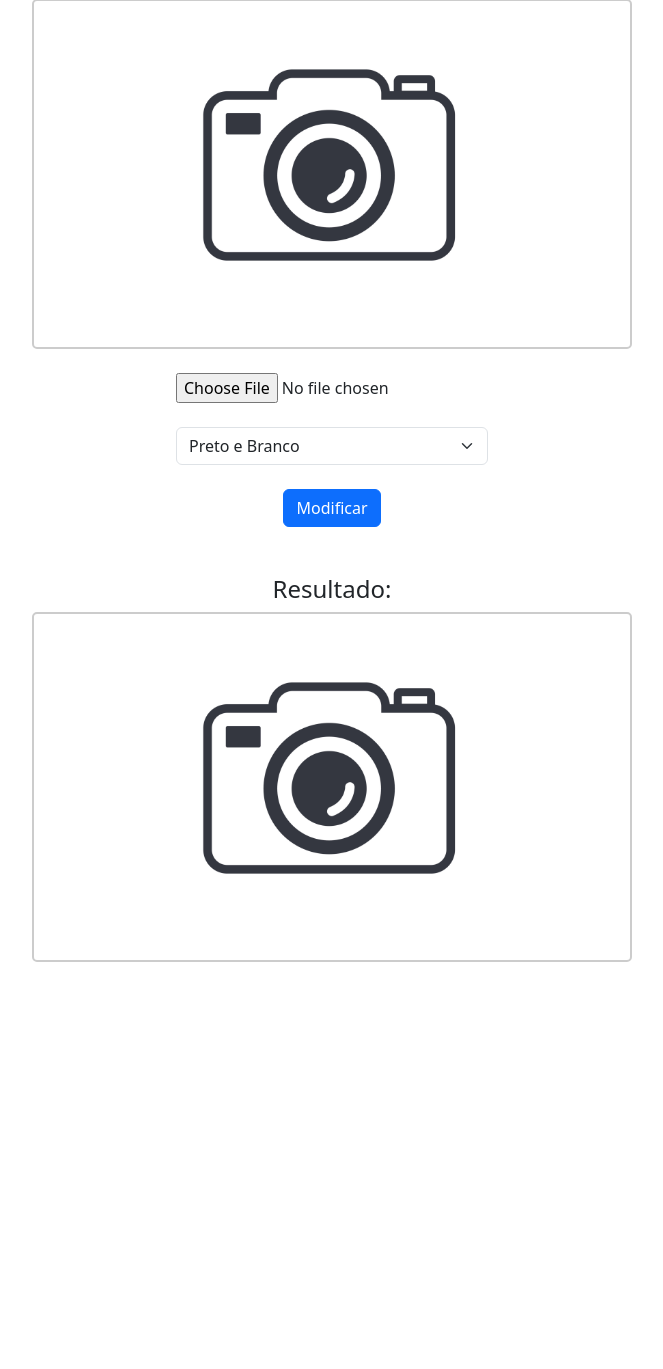
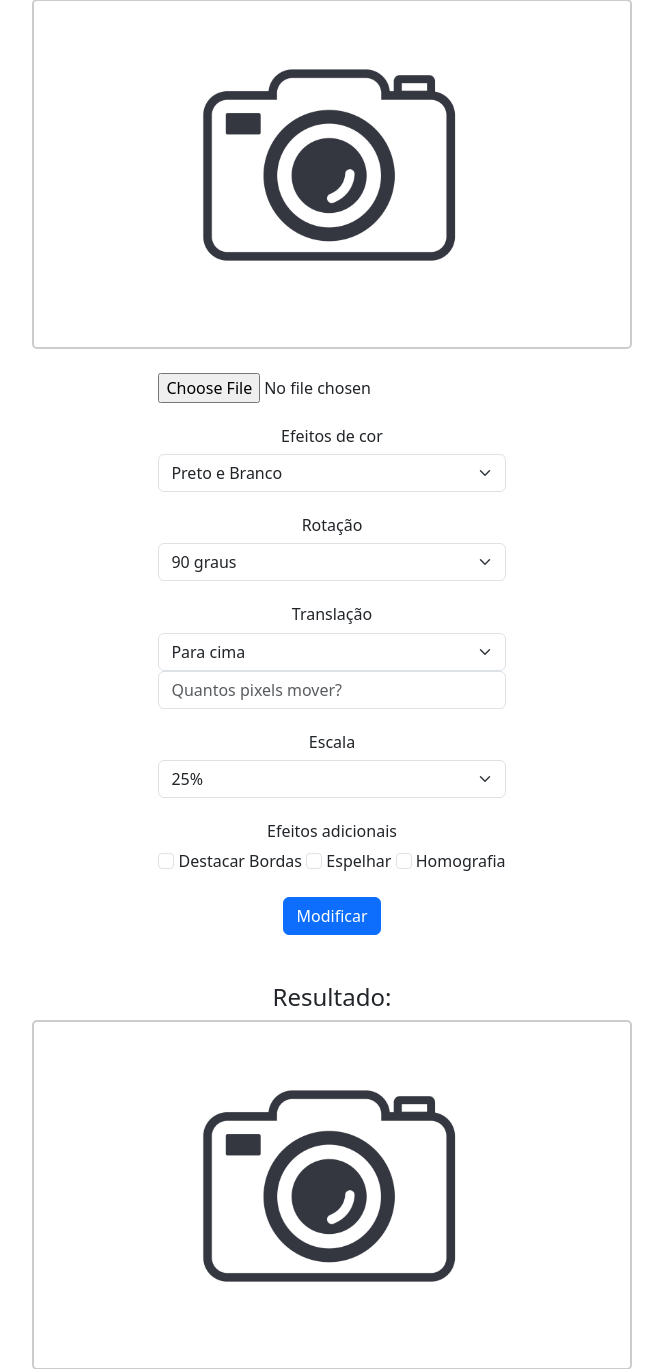
Before and after one commit to fernando-fukunaga/usjt-modificador-de-matrizes, a Flask app: page / in a window 1280 px wide. Shown: the part 209-1578 px from the top of the page, without its empty margins (308-971 px from the left). Before the commit the page ends 1171 px from the top, so only its background shows below. Run offline with Flask 3, Linux system fonts and the light colour scheme; some libraries are stand-ins or nearby versions.

Commit message:
Atualizando frontend para mostrar novas opções de efeito

```diff
--- a/src/forms.py
+++ b/src/forms.py
@@ -1,6 +1,7 @@
 from flask_wtf import FlaskForm
 from flask_wtf.file import FileAllowed
-from wtforms import SelectField, SubmitField, FileField
+from wtforms import SelectField, SubmitField, FileField, IntegerField, BooleanField
+from wtforms.validators import InputRequired
 
 
 class MainForm(FlaskForm):
@@ -10,4 +11,20 @@ class MainForm(FlaskForm):
                                                   ("green", "Verde"),
                                                   ("blue", "Azul"),
                                                   ("inverted", "RGB Invertido")])
+    rotation = SelectField(label="rotation", choices=[("90degrees", "90 graus"),
+                                                      ("180degrees", "180 graus"),
+                                                      ("270degrees", "270 graus")])
+    translation = SelectField(label="translation", choices=[("up", "Para cima"),
+                                                            ("down", "Para baixo"),
+                                                            ("left", "Para esquerda"),
+                                                            ("right", "Para direita")])
+    translation_pixels = IntegerField(label="translationpixels", validators=[InputRequired()])
+    scale = SelectField(label="scale", choices=[("25percent", "25%"),
+                                                ("50percent", "50%"),
+                                                ("75percent", "75%"),
+                                                ("150percent", "150%"),
+                                                ("200percent", "200%")])
+    edge_highlighting = BooleanField(label="edge_highlighting")
+    mirroring = BooleanField(label="mirroring")
+    homography = BooleanField(label="homography")
     submit = SubmitField("Modificar")
--- a/templates/index.html
+++ b/templates/index.html
@@ -55,8 +55,33 @@
             {{ form.csrf_token() }}
             <input type="file" accept="image/jpeg" onchange="previewImage(event)" name="file">
             <br><br>
+            <h6 style="text-align: center">Efeitos de cor</h6>
             {{ form.effect(class="form-select") }}
             <br>
+            <h6 style="text-align: center">Rotação</h6>
+            {{ form.rotation(class="form-select") }}
+            <br>
+            <h6 style="text-align: center">Translação</h6>
+            {{ form.translation(class="form-select") }}
+            {{ form.translation_pixels(class="form-control", placeholder="Quantos pixels mover?") }}
+            <br>
+            <h6 style="text-align: center">Escala</h6>
+            {{ form.scale(class="form-select") }}
+            <br>
+            <h6 style="text-align: center">Efeitos adicionais</h6>
+            {{ form.edge_highlighting(class="form-check-input", id="edge_highlighting_check") }}
+            <label class="form-check-label" for="edge_highlighting_check">
+                Destacar Bordas
+            </label>
+            {{ form.mirroring(class="form-check-input", id="mirroring_check") }}
+            <label class="form-check-label" for="mirroring_check">
+                Espelhar
+            </label>
+            {{ form.homography(class="form-check-input", id="homography_check") }}
+            <label class="form-check-label" for="homography_check">
+                Homografia
+            </label>
+            <br><br>
             <div class="container d-flex justify-content-center">
                 {{ form.submit(class="btn btn-primary") }}
             </div>
```
